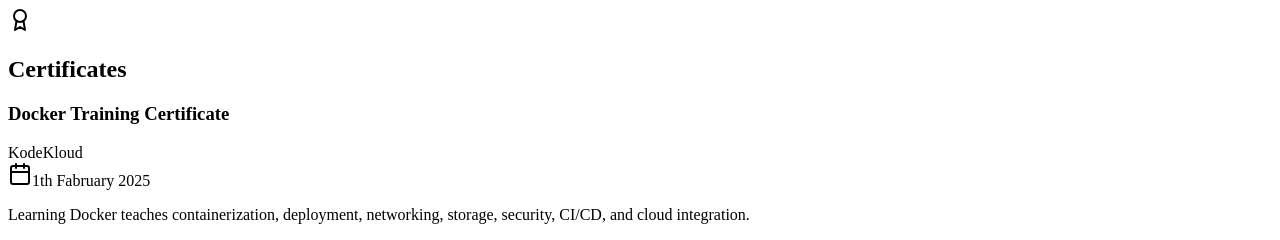
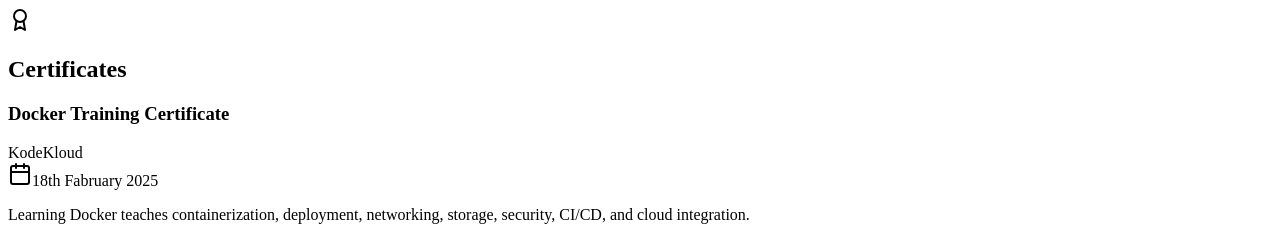
Before and after one commit to Sathwikbn/portfolio, a Next.js app: page /Certificates in a window 1280 px wide. Shown: the top 240 px of the page. Built offline with nearby package versions, Linux system fonts and the light colour scheme.

Commit message:
Updated the links

```diff
--- a/src/pages/Certificates.tsx
+++ b/src/pages/Certificates.tsx
@@ -8,7 +8,7 @@ const certificates = [
 	{
 		title: "Docker Training Certificate",
 		issuer: "KodeKloud",
-		date: "1th Fabruary 2025",
+		date: "18th Fabruary 2025",
 		link: "https://drive.google.com/file/d/18UHbenVNgcYs2Msm4iHZv1MOOZcLy1eR/view?usp=sharing",
 		description: "Learning Docker teaches containerization, deployment, networking, storage, security, CI/CD, and cloud integration.",
 		skills: ["Containerization", "Docker CLI & Commands", "Dockerfile & Image Optimization", "Networking & Storage Management", "CI/CD Integration", "Cloud Deployment (AWS, GCP, Azure)"]
```
